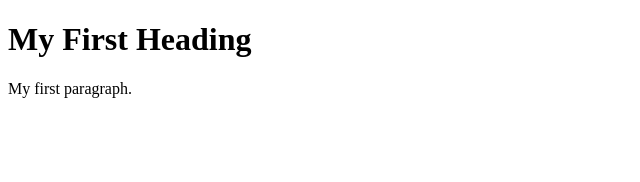
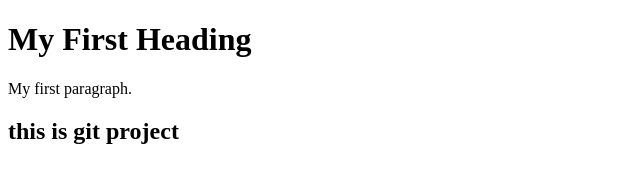
Before and after one commit to bnbugc-a11y/project-one, a plain HTML site: page index.html in a window 1280 px wide. Shown: the whole page, without its empty margins (0-640 px from the left). Drawn offline with Linux system fonts and the light colour scheme.

Commit message:
2ed commit

```diff
--- a/index.html
+++ b/index.html
@@ -7,6 +7,8 @@
 
     <p>My first paragraph.</p>
 
+    <h2>this is git project</h2>
+
 </body>
 
 </html>
```
